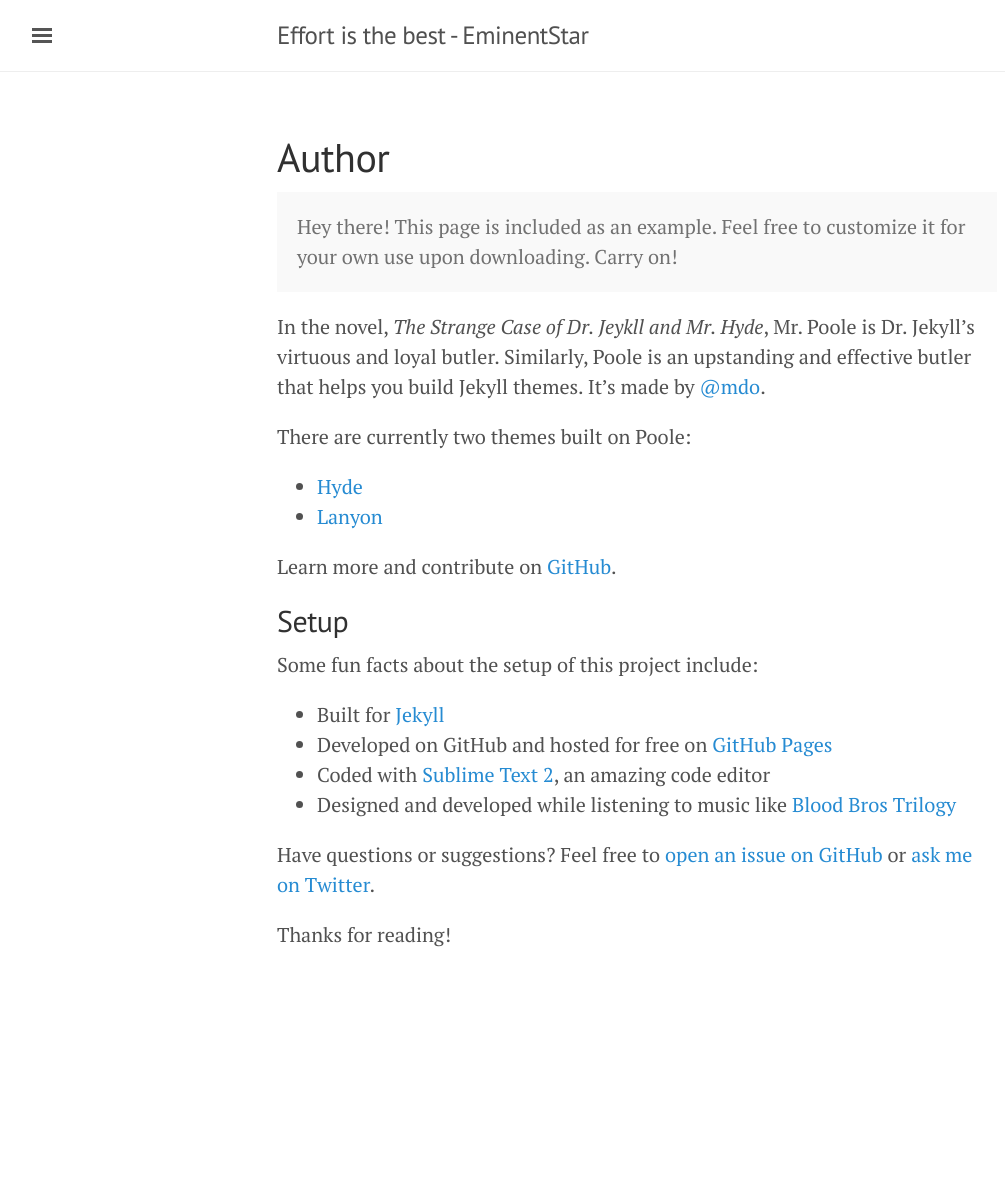
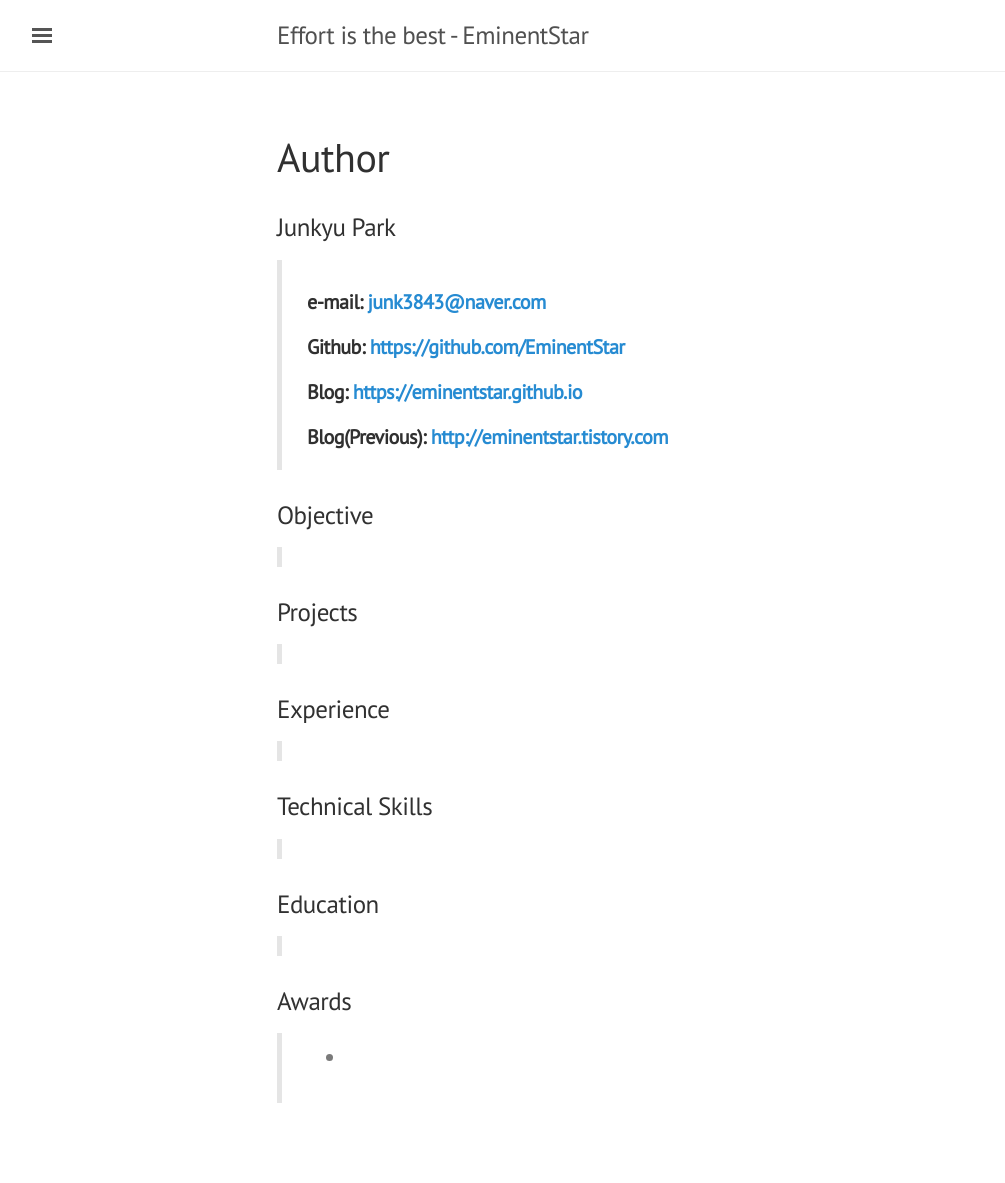
Before and after one commit to EminentStar/EminentStar.github.io, a Jekyll site: the page built from author.md, in a window 1280 px wide. Shown: the whole page, without its empty margins (3-1008 px from the left). Built offline with Jekyll 4.4.1, drawn with Linux system fonts in a browser that asks for light colours; before the commit the page ends 1030 px from its top, so only the background shows below that.

Commit message:
Mock Author page

```diff
--- a/author.md
+++ b/author.md
@@ -2,29 +2,27 @@
 layout: page
 title: Author
 ---
+### Junkyu Park
+> ##### **e-mail: [junk3843@naver.com](mailto:junk3843@naver.com)**
+> ##### **Github: [https://github.com/EminentStar](https://github.com/EminentStar)**
+> ##### **Blog: [https://eminentstar.github.io](https://eminentstar.github.io)**
+> ##### **Blog(Previous): [http://eminentstar.tistory.com](http://eminentstar.tistory.com)**
 
-<p class="message">
-  Hey there! This page is included as an example. Feel free to customize it for your own use upon downloading. Carry on!
-</p>
 
-In the novel, *The Strange Case of Dr. Jeykll and Mr. Hyde*, Mr. Poole is Dr. Jekyll's virtuous and loyal butler. Similarly, Poole is an upstanding and effective butler that helps you build Jekyll themes. It's made by [@mdo](https://twitter.com/mdo).
+### Objective
+>
 
-There are currently two themes built on Poole:
+### Projects
+>
 
-* [Hyde](http://hyde.getpoole.com)
-* [Lanyon](http://lanyon.getpoole.com)
+### Experience
+>
 
-Learn more and contribute on [GitHub](https://github.com/poole).
+### Technical Skills
+>
 
-## Setup
+### Education
+>
 
-Some fun facts about the setup of this project include:
-
-* Built for [Jekyll](http://jekyllrb.com)
-* Developed on GitHub and hosted for free on [GitHub Pages](https://pages.github.com)
-* Coded with [Sublime Text 2](http://sublimetext.com), an amazing code editor
-* Designed and developed while listening to music like [Blood Bros Trilogy](https://soundcloud.com/maddecent/sets/blood-bros-series)
-
-Have questions or suggestions? Feel free to [open an issue on GitHub](https://github.com/poole/issues/new) or [ask me on Twitter](https://twitter.com/mdo).
-
-Thanks for reading!
+### Awards
+> *
```
Also changed, not shown: about.md (deleted, +0 -30 lines).
